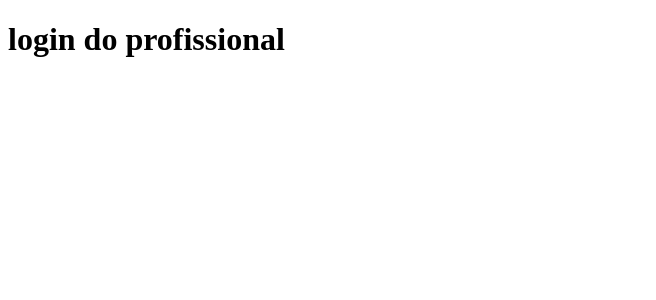
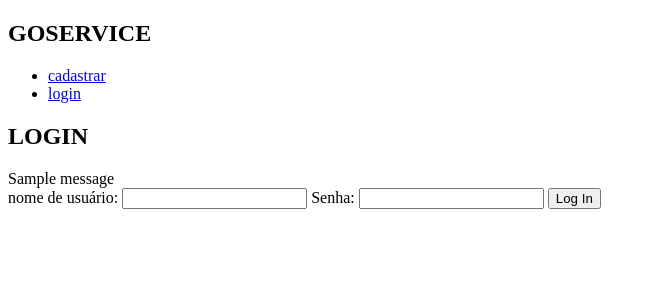
Before and after one commit to projeto-integrador-DS/sis_dispoService_Back, a Python web app: template goservice/templates/login.html in a window 1280 px wide. Shown: the top 300 px of the page, without its empty margins (0-656 px from the left). Run offline with Jinja, Linux system fonts and the light colour scheme; the template is opened without the code that fills it, so the values that code supplies are empty; tables that the repository leaves empty hold one stand-in row (values such as "Sample post"); one stand-in notice (Sample message) is shown.

```diff
--- a/goservice/static/estilo.css
+++ b/goservice/static/estilo.css
@@ -0,0 +1,3 @@
+* {
+    font-family: "Arvo", serif;
+  }
--- a/goservice/templates/base.html
+++ b/goservice/templates/base.html
@@ -1,117 +1,24 @@
-<!DOCTYPE html>
-<html lang="en">
-  <head>
-    {% block head %}
-    <title>GOSERVICE</title>
-    <meta name="viewport" content="width=device-width, initial-scale=1" />
-    <link
-      rel="shortcut icon"
-      type="image/x-icon"
-      href="{{ url_for('static', filename= 'images/logo.gif') }}"
-    />
-    <link
-      href="https://fonts.googleapis.com/css2?family=Arvo&display=swap"
-      rel="stylesheet"
-    />
-
-    <link
-      rel="stylesheet"
-      href="{{ url_for('static', filename= 'estilo.css') }}"
-    />
-    <link
-      rel="stylesheet"
-      href="https://maxcdn.bootstrapcdn.com/bootstrap/4.0.0/css/bootstrap.min.css"
-      integrity="sha384-Gn5384xqQ1aoWXA+058RXPxPg6fy4IWvTNh0E263XmFcJlSAwiGgFAW/dAiS6JXm"
-      crossorigin="anonymous"
-    />
-
-    <script
-      src="https://code.jquery.com/jquery-3.2.1.slim.min.js"
-      integrity="sha384-KJ3o2DKtIkvYIK3UENzmM7KCkRr/rE9/Qpg6aAZGJwFDMVNA/GpGFF93hXpG5KkN"
-      crossorigin="anonymous"
-    ></script>
-
-    <script
-      src="https://cdnjs.cloudflare.com/ajax/libs/popper.js/1.12.9/umd/popper.min.js"
-      integrity="sha384-ApNbgh9B+Y1QKtv3Rn7W3mgPxhU9K/ScQsAP7hUibX39j7fakFPskvXusvfa0b4Q"
-      crossorigin="anonymous"
-    ></script>
-
-    <script
-      src="https://maxcdn.bootstrapcdn.com/bootstrap/4.0.0/js/bootstrap.min.js"
-      integrity="sha384-JZR6Spejh4U02d8jOt6vLEHfe/JQGiRRSQQxSfFWpi1MquVdAyjUar5+76PVCmYl"
-      crossorigin="anonymous"
-    ></script>
-    {% endblock %}
-  </head>
-
-  <body>
-    <nav class="navbar navbar-expand-lg navbar-light bg-light">
-      <a class="navbar-brand" href="{{ url_for('main_bp.index') }}"
-        >GOSERVICE</a>
-      <button
-        class="navbar-toggler"
-        type="button"
-        data-toggle="collapse"
-        data-target="#navbarSupportedContent"
-        aria-controls="navbarSupportedContent"
-        aria-expanded="false"
-        aria-label="Toggle navigation"
-      >
-        <span class="navbar-toggler-icon"></span>
-      </button>
-
-      <div class="collapse navbar-collapse" id="navbarSupportedContent">
-        <ul class="navbar-nav mr-auto">
-          <li class="nav-item active">
-            <a
-              href="{{ url_for('main.user_workouts') }}"
-              class="btn btn-outline-secondary"
-              role="button"
-              >All Workouts</a>
-          </li>
-          <li class="nav-item">
-            <a
-              href="{{ url_for('main_bp.perfil') }}"
-              class="btn btn-outline-secondary"
-              role="button"
-              style="margin-left: 4px;"
-              >Account</a
-            >
-          </li>
-        </ul>
-        <form class="form-inline my-2 my-lg-0">
-          {% if current_user.is_authenticated %}
-          <a
-            href="{{ url_for('main.new_workout') }}"
-            class="btn btn-outline-primary"
-            role="button"
-            >Add New Workout</a
-          >
-          {% endif %} {% if not current_user.is_authenticated %}
-          <a
-            href="{{ url_for('auth_bp.cadastro') }}"
-            class="btn btn-outline-primary"
-            role="button"
-            >Signup</a>
-          <a
-            href="{{ url_for('auth_bp.login') }}"
-            class="btn btn-outline-primary"
-            role="button"
-            style="margin-left: 4px;"
-            >Login</a
-          >
-          {% endif %} {% if current_user.is_authenticated %}
-          <a
-            href="{{ url_for('auth_bp.logout') }}"
-            class="btn btn-outline-danger"
-            role="button"
-            style="margin-left: 4px;"
-            >Log Out</a>
-          {% endif %}
-        </form>
-      </div>
-    </nav>
-    {% block content %} {% endblock %}
-  </body>
-</html>
+<!doctype html>
+<title>{% block title %}{% endblock %} - Flaskr</title>
+<link rel="stylesheet" href="{{ url_for('static', filename='herda_estilo.css') }}">
+<nav>
+  <h1>GOSERVICE</h1>
+  <ul>
+    {% if g.user %}
+      <li><span>{{ g.user['username'] }}</span>
+      <li><a href="{{ url_for('auth.logout') }}">sair</a>
+    {% else %}
+      <li><a href="{{ url_for('auth.cadastro') }}">cadastrar</a>
+      <li><a href="{{ url_for('auth.login') }}">login</a>
+    {% endif %}
+  </ul>
+</nav>
+<section class="content">
+  <header>
+    {% block header %}{% endblock %}
+  </header>
+  {% for message in get_flashed_messages() %}
+    <div class="flash">{{ message }}</div>
+  {% endfor %}
+  {% block content %}{% endblock %}
+</section>
--- a/goservice/templates/login.html
+++ b/goservice/templates/login.html
@@ -1,11 +1,17 @@
-<!DOCTYPE html>
-<html lang="en">
-<head>
-    <meta charset="UTF-8">
-    <meta name="viewport" content="width=device-width, initial-scale=1.0">
-    <title>Document</title>
-</head>
-<body>
-    <h1>login do profissional</h1>
-</body>
-</html>
+{% extends 'base.html' %}
+
+{% block header %}
+  <h1>{% block title %}LOGIN{% endblock %}</h1>
+{% endblock %}
+
+{% block content %}
+  <form method="POST">
+    <label for="username">nome de usuário: </label>
+    <input name="username" id="username" required>
+
+    <label for="password">Senha:</label>
+    <input type="password" name="password" id="password" required>
+
+    <input type="submit" value="Log In">
+  </form>
+{% endblock %}
--- a/goservice/templates/logout.html
+++ b/goservice/templates/logout.html
@@ -3,7 +3,7 @@
 <head>
     <meta charset="UTF-8">
     <meta name="viewport" content="width=device-width, initial-scale=1.0">
-    <title>Document</title>
+    <title>GOSERVICE</title>
 </head>
 <body>
     <h1>saindo....</h1>
```
Also changed, not shown: goservice/auth.py (+12 -3 lines), goservice/templates/cadastro.html (+17 -11 lines).
